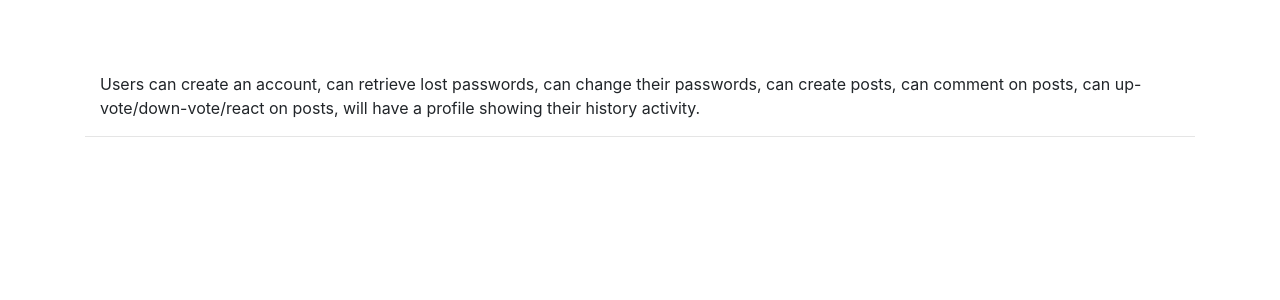
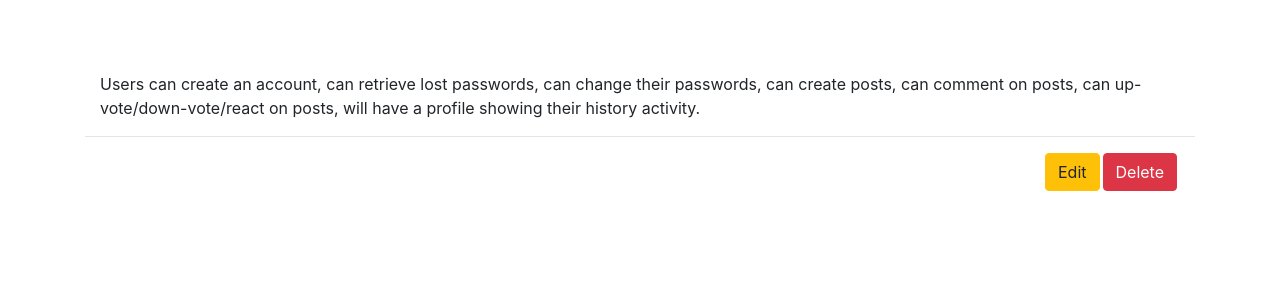
Before and after one commit to aybruhm/Note-Book, a Django app: page /5/note/ in a window 1280 px wide. Shown: the part 64-364 px from the top of the page. Run offline with Django 3.2, Linux system fonts and the light colour scheme; data comes from the database, SQL or seed files in the repository; both versions use the stored data as it was after the commit; some libraries are stand-ins or nearby versions.

Commit message:
Modified index.html and note.html

```diff
--- a/note/views.py
+++ b/note/views.py
@@ -14,19 +14,20 @@ def new(request):
             note.content = request.POST.get('content')
             note.category = request.POST.get('optradio')
             note.save()
-            return redirect('')
+            return HttpResponseRedirect("/")
         else:
             request.method == 'POST'
     return render(request, 'note/new.html')
 
 def note(request, pk):
-    _note = Note.objects.get(pk=pk)
-    content = _note.content
-    print(content)
-    return render(request, 'note/note.html', {'content': content})
+    print(pk)
+    note_ = Note.objects.get(pk=pk)
+    print(note_.content)
+    return render(request, 'note/note.html', {'note_': note_, 'pk': pk})
 
 def update(request, pk):
     pass
 
 def delete(request, pk):
-    pass
+    Note.objects.get(id=pk).delete()
+    return HttpResponseRedirect("/")
--- a/templates/note/index.html
+++ b/templates/note/index.html
@@ -28,7 +28,7 @@
     <br>
 
     <div class="container">
-        <a href="{% url 'new' %}" class="btn btn-warning btn-fill float-right">Add</a>
+        <a href="{% url 'new' %}" class="btn btn-warning btn-fill float-right" style="color: white;">Add</a>
     </div>
 
 </div>
--- a/templates/note/note.html
+++ b/templates/note/note.html
@@ -6,15 +6,15 @@
     <div class="container">
         <main class="role">
             <p class="cursive">
-                {{ content }}
+                {{ note_.content }}
             </p>
         </main>
     </div>
     <hr>
 
-    <div class="container">
-        {% comment %} <a href="{% url 'delete' pk %}" class="btn btn-danger float-right">Delete</a>
-        <a href="{% url 'edit' pk %}" class="btn btn-warning float-right">Edit</a> {% endcomment %}
+    <div class="container inline-group">
+        <a href="{% url 'delete' pk %}" class="btn btn-danger float-right" style="margin: 0px 3px;">Delete</a>
+        <a href="{% url 'edit' pk %}" class="btn btn-warning float-right">Edit</a>
     </div>
 </div>
 {% endblock %}
```
Also changed, not shown: db.sqlite3.
